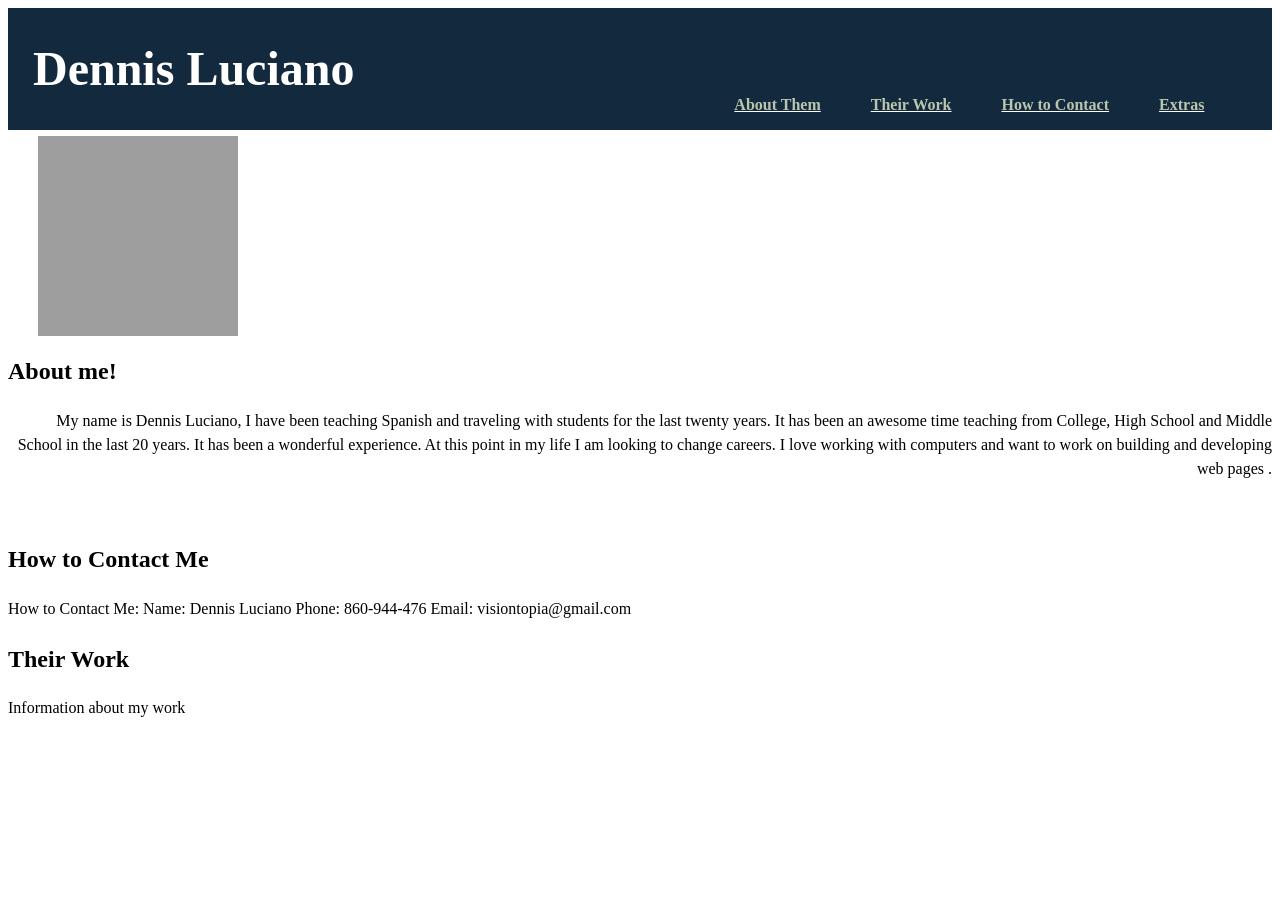
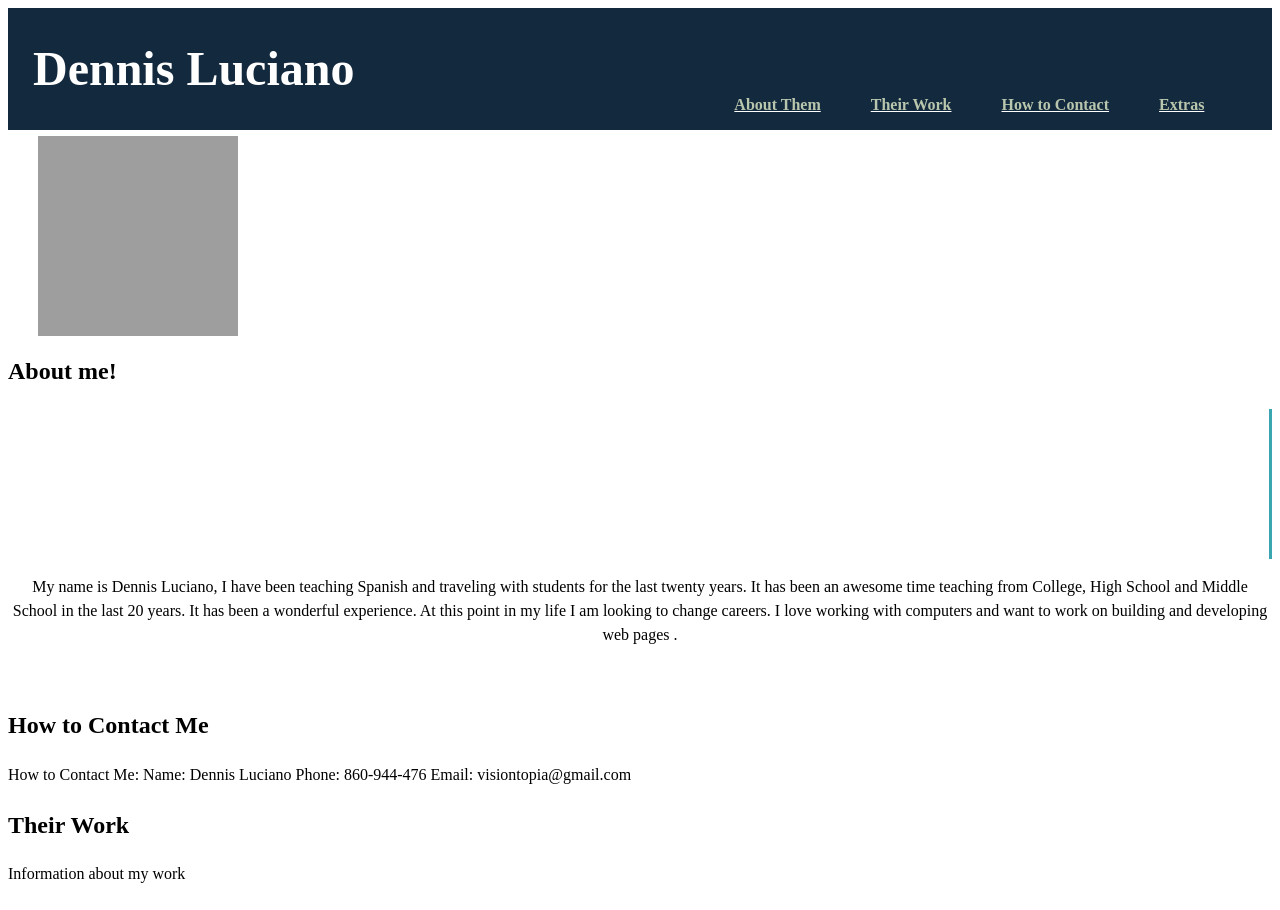
Before and after one commit to DenCoding2023/Dennis-Portfolio, a plain HTML site: page index.html in a window 1280 px wide. Before the commit the page ends 800 px from the top, so only its background shows below. Drawn offline with Linux system fonts and the light colour scheme; grey boxes are pictures that could not be loaded.

Commit message:
adding a border line

```diff
--- a/assets/css/style.css
+++ b/assets/css/style.css
@@ -74,11 +74,11 @@ img{
 
 /* working on paragraph 1 */
 .Den-paragraph p{
-  text-align: right;
+  text-align: center;
 }
 
 /* Moving the text in the asside section */
-.boder1 {
+.border {
   border-right: 3px solid #39a6b2;
   height: 150px;
   flex: 2 1%;
--- a/index.html
+++ b/index.html
@@ -39,7 +39,8 @@
                 <div class="border1">
             </div>
 
-        </section>
+     </section>
+            <section>
              <Div class="Den-paragraph">
                  <p> My name is Dennis Luciano, I have been teaching Spanish and traveling
                      with students for the last twenty years.  It has been an awesome time
@@ -49,6 +50,8 @@
                      and developing web pages .
                 </p>
             </div>
+
+        </section>
     <br>
 
     <h2>How to Contact Me</h2>
```
